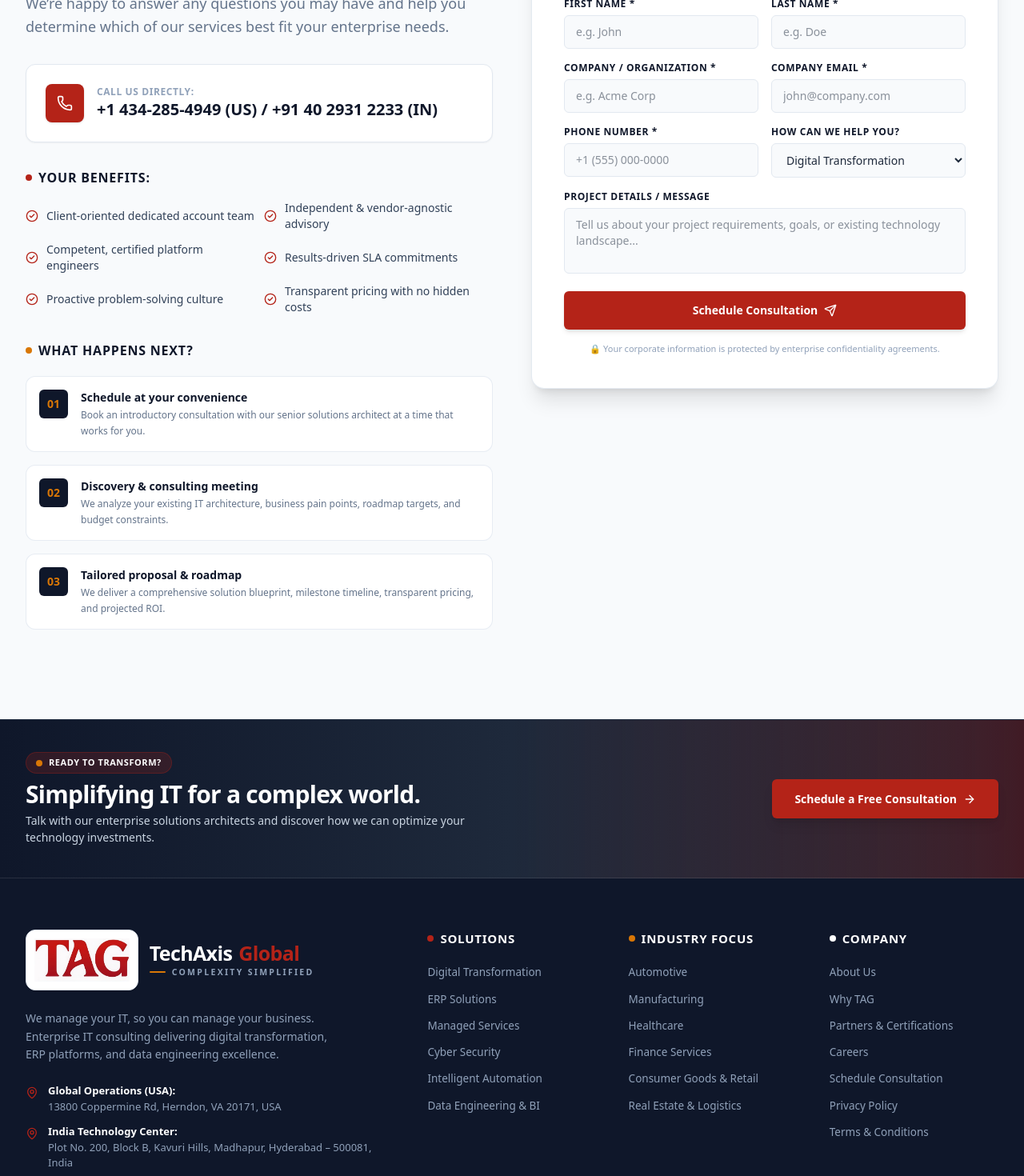
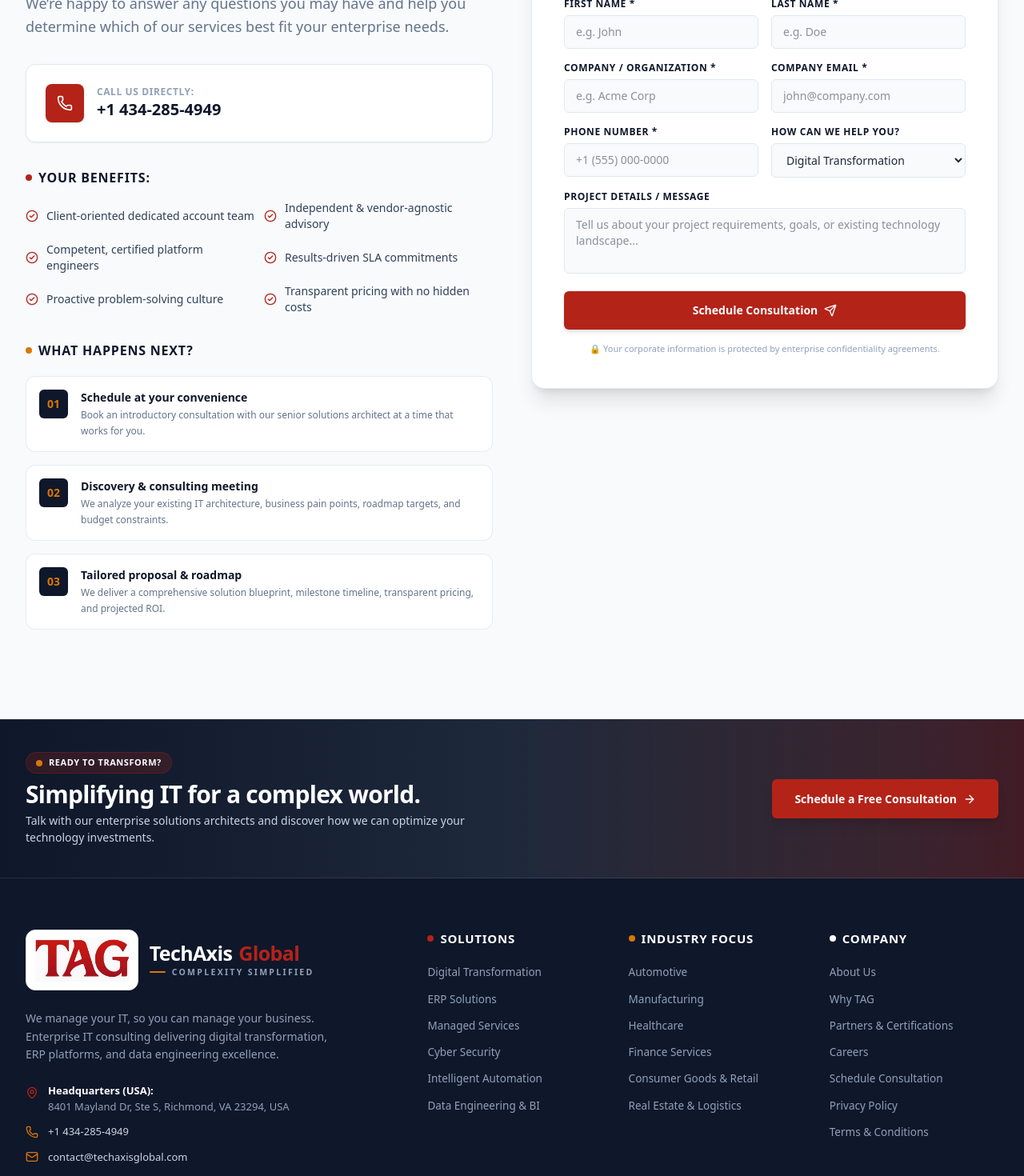
Before and after one commit to techaxisglobal-bit/TAG-website, a Next.js app: page / in a window 1280 px wide. Shown: the part 5060-6530 px from the top of the page at 80% size. Built offline with nearby package versions, Linux system fonts and the light colour scheme.

Commit message:
Update address to Richmond VA and phone to +1 434-285-4949, removing Indian address and phone

```diff
--- a/src/app/page.tsx
+++ b/src/app/page.tsx
@@ -552,12 +552,8 @@ export default function Home() {
                 <div>
                   <p className="text-xs uppercase tracking-wider font-extrabold text-slate-400">Call us directly:</p>
                   <p className="text-lg sm:text-xl font-bold text-[#0F172A]">
-                    <a href={`tel:${siteConfig.contact.phoneUS}`} className="hover:text-[#B42318] transition-colors">
-                      {siteConfig.contact.phoneUS} (US)
-                    </a>
-                    {" / "}
-                    <a href={`tel:${siteConfig.contact.phoneIN}`} className="hover:text-[#B42318] transition-colors">
-                      {siteConfig.contact.phoneIN} (IN)
+                    <a href={`tel:${siteConfig.contact.phone.replace(/[^0-9+]/g, '')}`} className="hover:text-[#B42318] transition-colors">
+                      {siteConfig.contact.phone}
                     </a>
                   </p>
                 </div>
--- a/src/components/Footer.tsx
+++ b/src/components/Footer.tsx
@@ -51,21 +51,14 @@ export default function Footer() {
               <div className="flex items-start gap-3">
                 <MapPin className="w-4 h-4 text-[#B42318] mt-1 flex-shrink-0" />
                 <div>
-                  <p className="font-semibold text-white">Global Operations (USA):</p>
-                  <p className="text-slate-400">{siteConfig.contact.addressUS}</p>
-                </div>
-              </div>
-              <div className="flex items-start gap-3">
-                <MapPin className="w-4 h-4 text-[#B42318] mt-1 flex-shrink-0" />
-                <div>
-                  <p className="font-semibold text-white">India Technology Center:</p>
-                  <p className="text-slate-400">{siteConfig.contact.addressIN}</p>
+                  <p className="font-semibold text-white">Headquarters (USA):</p>
+                  <p className="text-slate-400">{siteConfig.contact.address}</p>
                 </div>
               </div>
               <div className="flex items-center gap-3">
                 <Phone className="w-4 h-4 text-[#D97706] flex-shrink-0" />
-                <a href={`tel:${siteConfig.contact.phoneUS}`} className="hover:text-white transition-colors">
-                  {siteConfig.contact.phoneUS} (US) / {siteConfig.contact.phoneIN} (IN)
+                <a href={`tel:${siteConfig.contact.phone.replace(/[^0-9+]/g, '')}`} className="hover:text-white transition-colors">
+                  {siteConfig.contact.phone}
                 </a>
               </div>
               <div className="flex items-center gap-3">
--- a/src/data/content.ts
+++ b/src/data/content.ts
@@ -9,11 +9,9 @@ export const siteConfig = {
     email: "contact@techaxisglobal.com",
     phone: "+1 434-285-4949",
     phoneUS: "+1 434-285-4949",
-    phoneIN: "+91 40 2931 2233",
-    hours: "Mon–Fri, 9am–6pm (EST / IST)",
-    address: "USA & India (Global Operations)",
-    addressUS: "13800 Coppermine Rd, Herndon, VA 20171, USA",
-    addressIN: "Plot No. 200, Block B, Kavuri Hills, Madhapur, Hyderabad – 500081, India"
+    hours: "Mon–Fri, 9am–6pm EST",
+    address: "8401 Mayland Dr, Ste S, Richmond, VA 23294, USA",
+    addressUS: "8401 Mayland Dr, Ste S, Richmond, VA 23294, USA"
   },
   links: {
     linkedin: "https://linkedin.com/company/techaxisglobal",
```
